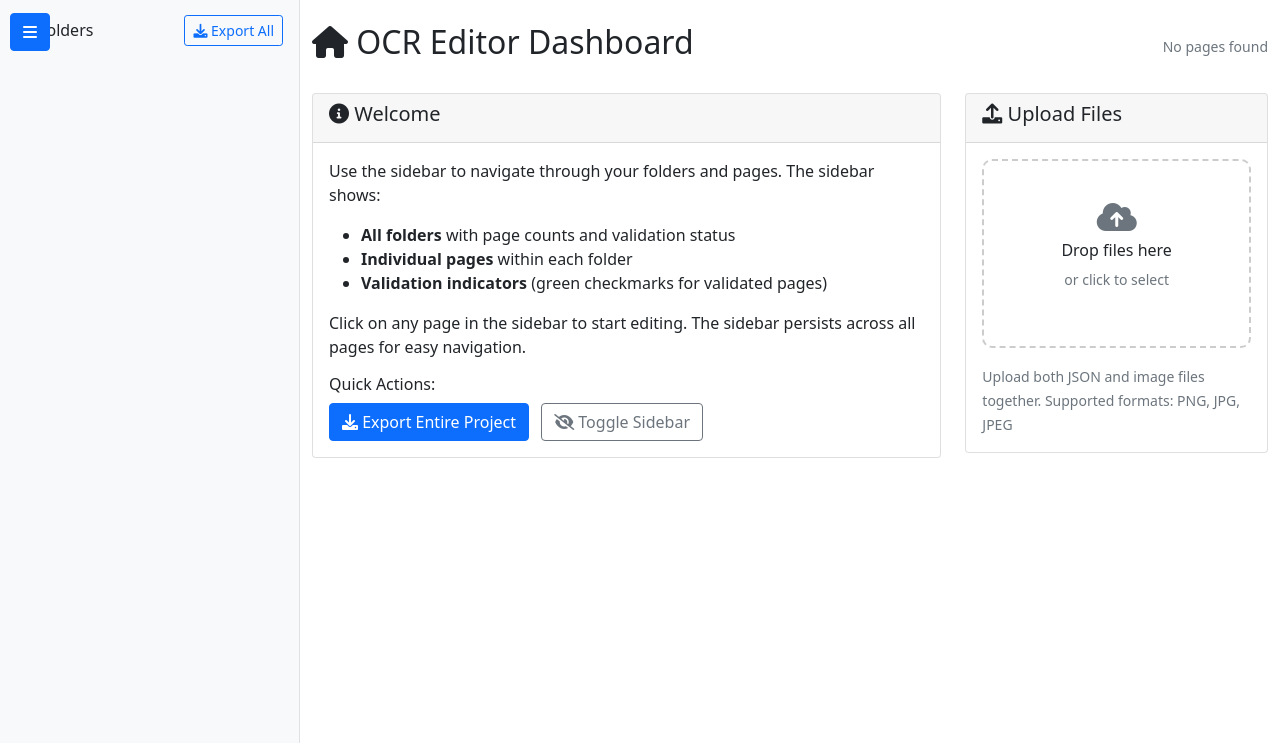
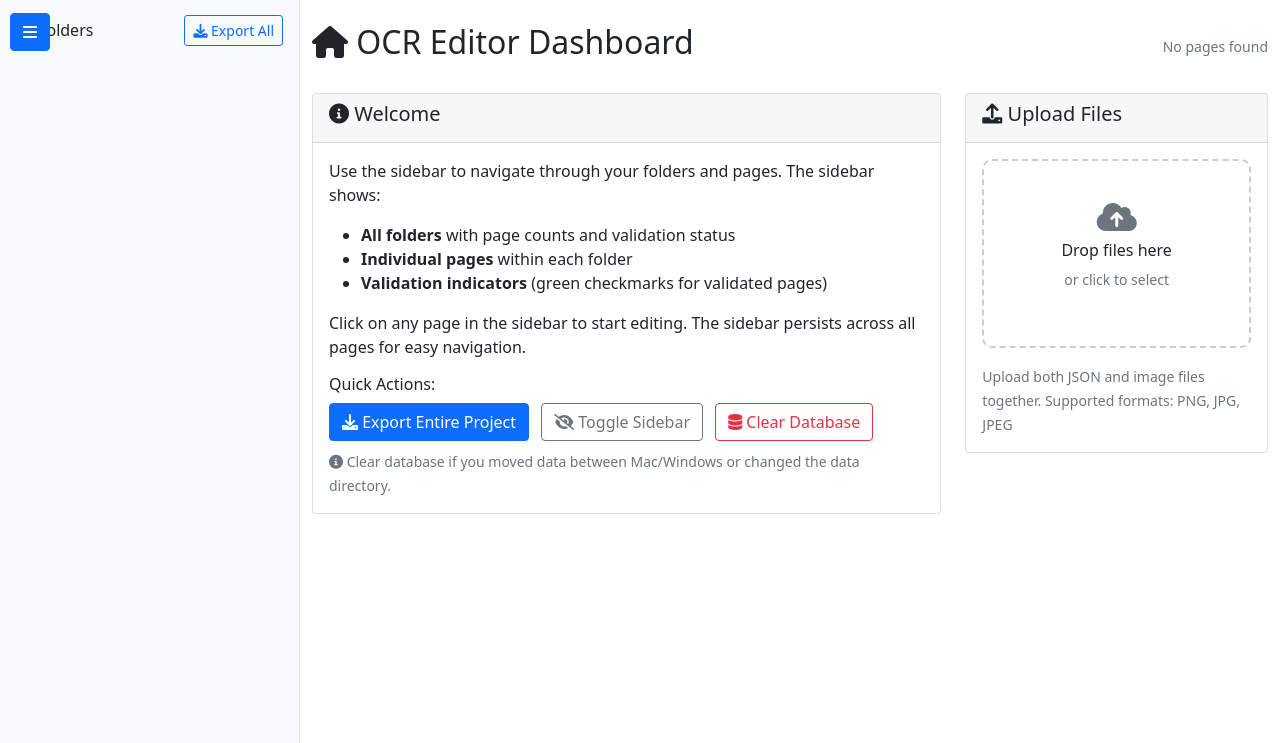
Before and after one commit to wjbmattingly/dots-ocr-editor, a Flask app: page / in a window 1280 px wide. Shown: the part 57-800 px from the top of the page. Run offline with Flask 3, Linux system fonts and the light colour scheme; data that the repository does not hold is empty.

Commit message:
fixed file paths for windows

```diff
--- a/app.py
+++ b/app.py
@@ -174,6 +174,10 @@
                             rel_json_path = os.path.relpath(json_path, data_dir)
                             rel_image_path = os.path.relpath(image_path, data_dir)
 
+                            # Normalize paths to use forward slashes (works on both Windows and Unix)
+                            rel_json_path = rel_json_path.replace('\\', '/')
+                            rel_image_path = rel_image_path.replace('\\', '/')
+
                             if folder_name not in files_by_folder:
                                 files_by_folder[folder_name] = []
 
@@ -241,10 +245,12 @@
         })
 
     # Fall back to loading from file system
-    full_path = os.path.join(config['data_dir'], file_path)
+    # Convert forward slashes to OS-appropriate separators
+    normalized_path = file_path.replace('/', os.sep)
+    full_path = os.path.join(config['data_dir'], normalized_path)
 
     if not os.path.exists(full_path):
-        return jsonify({'error': 'File not found'}), 404
+        return jsonify({'error': f'File not found: {full_path}'}), 404
 
     try:
         with open(full_path, 'r') as f:
@@ -291,7 +297,9 @@
         # Optionally save to filesystem
         if save_to_filesystem:
             config = load_config()
-            full_path = os.path.join(config['data_dir'], file_path)
+            # Convert forward slashes to OS-appropriate separators
+            normalized_path = file_path.replace('/', os.sep)
+            full_path = os.path.join(config['data_dir'], normalized_path)
 
             # Remove temporary IDs and reading_order before saving to file
             clean_data = []
@@ -407,13 +415,15 @@
         return send_from_directory(app.config['UPLOAD_FOLDER'], filename)
 
     # Otherwise serve from data directory
-    data_path = os.path.join(config['data_dir'], filename)
+    # Convert forward slashes to OS-appropriate separators
+    normalized_filename = filename.replace('/', os.sep)
+    data_path = os.path.join(config['data_dir'], normalized_filename)
     if os.path.exists(data_path):
         directory = os.path.dirname(data_path)
-        filename = os.path.basename(data_path)
-        return send_from_directory(directory, filename)
+        basename = os.path.basename(data_path)
+        return send_from_directory(directory, basename)
 
-    return "Image not found", 404
+    return f"Image not found: {data_path}", 404
 
 @app.route('/api/validate_page', methods=['POST'])
 def validate_page():
@@ -553,6 +563,24 @@
     except Exception as e:
         return jsonify({'error': f'Error getting folders: {str(e)}'}), 500
 
+@app.route('/api/clear_database', methods=['POST'])
+def clear_database():
+    """Clear all data from the database (useful when moving between platforms)"""
+    try:
+        conn = get_db_connection()
+        cursor = conn.cursor()
+
+        cursor.execute('DELETE FROM validation_log')
+        cursor.execute('DELETE FROM exports_log')
+        cursor.execute('DELETE FROM pages')
+
+        conn.commit()
+        conn.close()
+
+        return jsonify({'success': True, 'message': 'Database cleared successfully'})
+    except Exception as e:
+        return jsonify({'error': f'Error clearing database: {str(e)}'}), 500
+
 @app.route('/api/stats')
 def get_stats():
     """Get project statistics"""
--- a/templates/index.html
+++ b/templates/index.html
@@ -33,9 +33,17 @@
                             <button class="btn btn-primary me-2" onclick="exportProject()">
                                 <i class="fas fa-download"></i> Export Entire Project
                             </button>
-                            <button class="btn btn-outline-secondary" onclick="toggleSidebar()">
+                            <button class="btn btn-outline-secondary me-2" onclick="toggleSidebar()">
                                 <i class="fas fa-eye-slash"></i> Toggle Sidebar
                             </button>
+                            <button class="btn btn-outline-danger" onclick="clearDatabase()">
+                                <i class="fas fa-database"></i> Clear Database
+                            </button>
+                        </div>
+                        <div class="mt-2">
+                            <small class="text-muted">
+                                <i class="fas fa-info-circle"></i> Clear database if you moved data between Mac/Windows or changed the data directory.
+                            </small>
                         </div>
                     </div>
                 </div>
@@ -180,6 +188,31 @@
     });
 }
 
+function clearDatabase() {
+    if (!confirm('Are you sure you want to clear the database? This will remove all cached page data and validation status. Original files will not be affected.')) {
+        return;
+    }
+
+    fetch('/api/clear_database', {
+        method: 'POST',
+        headers: {
+            'Content-Type': 'application/json',
+        }
+    })
+    .then(response => response.json())
+    .then(data => {
+        if (data.error) {
+            alert('Error clearing database: ' + data.error);
+        } else {
+            alert('Database cleared successfully! The page will now reload.');
+            window.location.reload();
+        }
+    })
+    .catch(error => {
+        alert('Error clearing database: ' + error.message);
+    });
+}
+
 function loadFile(jsonPath, imagePath) {
     document.getElementById('loadingDiv').classList.remove('d-none');
 
```
